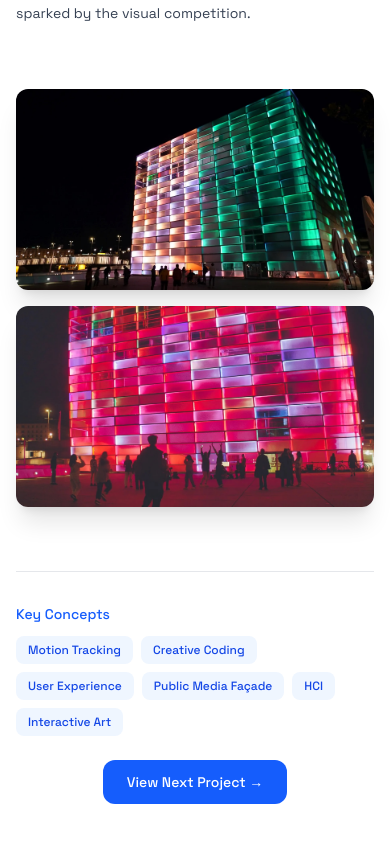
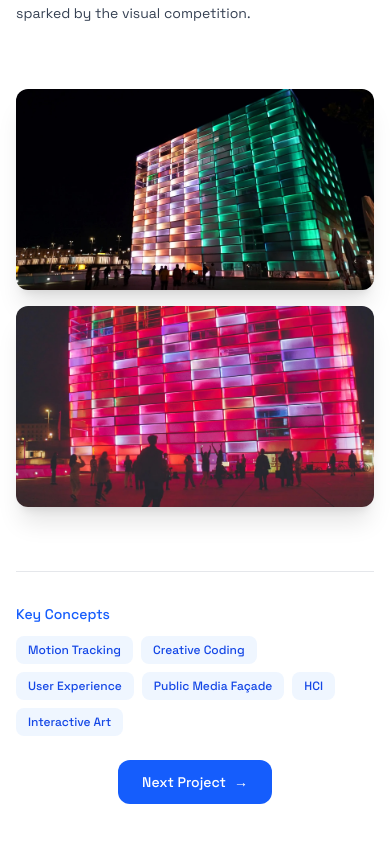
Before and after one commit to aspentabar/personalPortfolio, a React (Vite) app: page /projects/ColorQuandary in a window 390 px wide. Shown: the part 3529-4371 px from the top of the page. Built offline with nearby package versions, Linux system fonts and the light colour scheme.

Commit message:
view next project now works

```diff
--- a/src/pages/Projects.jsx
+++ b/src/pages/Projects.jsx
@@ -25,11 +25,11 @@ const categories = [
   { label: "Human-Computer Interaction", value: "HCI" },
   { label: "Web Development", value: "web" },
   { label: "Graphic Design", value: "graphic" },
-  { label: "AR", value: "ar" },
+  { label: "XR", value: "xr" },
 ];
 
 // List of Projects:
-const featuredProjects = [
+export const featuredProjects = [
   {
     id: "ColorQuandary",
     title: "Color Quandary",
@@ -78,7 +78,7 @@ const featuredProjects = [
       "Designing and developing a VR game using gaze as a way a user can interact with the world around them.",
     tech: ["VR Development", "Gaze Interaction", "Game Design", "Unity"],
     url: "#",
-    categories: ["HCI", "all"],
+    categories: ["HCI", "xr", "all"],
     comingSoon: true,
   },
   {
@@ -93,6 +93,7 @@ const featuredProjects = [
     isCurrentSite: true,
   },
 ];
+
 
 export function Projects() {
   const [selected, setSelected] = useState("all");
@@ -301,6 +302,7 @@ export function Projects() {
         @media (max-width: 640px) {
           body {
             overflow-x: hidden;
+
           }
         }
       `}</style>
--- a/src/pages/projects/ColorQuandary.jsx
+++ b/src/pages/projects/ColorQuandary.jsx
@@ -1,4 +1,6 @@
 import React, { useRef, useEffect, useState } from 'react';
+import { useNavigate } from 'react-router-dom';
+import { getNextProject } from '../../utils/projectNavigationUtils';
 import ArsVid from "../../assets/ArsVid1.mp4";
 import Ars1 from "../../assets/ars1.jpeg";
 import Ars2 from "../../assets/ars2.jpeg";
@@ -263,6 +265,16 @@ function MediaCarousel() {
 // Main Component
 export function ColorQuandary() {
   const videoRef = useRef(null);
+  const navigate = useNavigate();
+
+  // Get the next project for navigation
+  const nextProject = getNextProject("ColorQuandary");
+
+  // Handler for next project navigation
+  const handleNextProject = () => {
+    window.scrollTo({ top: 0, behavior: 'instant' });
+    navigate(nextProject.url);
+  };
 
   useEffect(() => {
     const video = videoRef.current;
@@ -469,7 +481,7 @@ export function ColorQuandary() {
           </div>
         </div>
 
-        {/* Bottom Navigation */}
+        {/* Bottom Navigation - Updated with working navigation */}
         <RevealOnScroll>
           <div className="mt-16 md:mt-32 pt-8 md:pt-16 mb-12 md:mb-24 border-t border-gray-200">
             <div className="flex flex-col md:flex-row md:justify-between md:items-center gap-6 md:gap-8">
@@ -485,8 +497,12 @@ export function ColorQuandary() {
                 </div>
               </div>
               <div className="flex justify-center md:justify-end">
-                <button className="px-6 py-3 md:px-8 md:py-4 bg-blue-600 hover:bg-blue-700 text-white rounded-xl font-medium transition-colors text-sm md:text-base">
-                  View Next Project →
+                <button
+                  onClick={handleNextProject}
+                  className="px-6 py-3 md:px-8 md:py-4 bg-blue-600 hover:bg-blue-700 text-white rounded-xl font-medium transition-colors text-sm md:text-base group"
+                >
+                  Next Project
+                  <span className="ml-2 group-hover:translate-x-1 inline-block transition-transform">→</span>
                 </button>
               </div>
             </div>
--- a/src/pages/projects/Filosofia.jsx
+++ b/src/pages/projects/Filosofia.jsx
@@ -1,6 +1,7 @@
 import React, { useRef, useEffect, useState } from 'react';
+import { useNavigate } from 'react-router-dom';
+import { getNextProject } from '../../utils/projectNavigationUtils';
 
-// Import your assets - update these paths to match your project structure
 // Video
 import FiloVid from "../../assets/filovid.mp4";
 
@@ -265,6 +266,16 @@ function FilosofiaCarousel() {
 // Main Component
 export function Filosophia() {
   const videoRef = useRef(null);
+  const navigate = useNavigate();
+
+  // Get the next project for navigation
+  const nextProject = getNextProject("Filosophia");
+
+  // Handler for next project navigation
+  const handleNextProject = () => {
+    window.scrollTo({ top: 0, behavior: 'instant' });
+    navigate(nextProject.url);
+  };
 
   useEffect(() => {
     const video = videoRef.current;
@@ -406,7 +417,7 @@ export function Filosophia() {
             </section>
           </RevealOnScroll>
 
-          {/* Bottom Navigation - Inside Gray Background */}
+          {/* Bottom Navigation - Updated with working navigation */}
           <RevealOnScroll>
             <div className="mt-16 md:mt-32 pt-8 md:pt-16 pb-12 md:pb-24 border-t border-gray-300">
               <div className="flex flex-col md:flex-row md:justify-between md:items-center gap-6 md:gap-8">
@@ -421,8 +432,12 @@ export function Filosophia() {
                   </div>
                 </div>
                 <div className="flex justify-center md:justify-end">
-                  <button className="px-6 py-3 md:px-8 md:py-4 bg-black hover:bg-gray-800 text-white rounded-xl font-medium transition-colors text-sm md:text-base">
-                    View Next Project →
+                  <button
+                    onClick={handleNextProject}
+                    className="px-6 py-3 md:px-8 md:py-4 bg-black hover:bg-gray-800 text-white rounded-xl font-medium transition-colors text-sm md:text-base group"
+                  >
+                    Next Project
+                    <span className="ml-2 group-hover:translate-x-1 inline-block transition-transform">→</span>
                   </button>
                 </div>
               </div>
--- a/src/pages/projects/OmNom.jsx
+++ b/src/pages/projects/OmNom.jsx
@@ -1,4 +1,6 @@
 import React, { useRef, useEffect, useState } from 'react';
+import { useNavigate } from 'react-router-dom';
+import { getNextProject } from '../../utils/projectNavigationUtils';
 import omnom2 from "../../assets/omnom2.png";
 import omnom3 from "../../assets/omnom3.png";
 import omnom5 from "../../assets/omnom5.png";
@@ -53,6 +55,17 @@ function RevealOnScroll({ children }) {
 
 // Main OmNom Component
 export default function OmNom() {
+  const navigate = useNavigate();
+
+  // Get the next project for navigation
+  const nextProject = getNextProject("OmNom");
+
+  // Handler for next project navigation
+  const handleNextProject = () => {
+    window.scrollTo({ top: 0, behavior: 'instant' });
+    navigate(nextProject.url);
+  };
+
   useEffect(() => {
     const style = document.createElement('style');
     style.textContent = `
@@ -449,7 +462,7 @@ export default function OmNom() {
           </RevealOnScroll>
         </div>
 
-        {/* Bottom Navigation */}
+        {/* Bottom Navigation - Updated with working navigation */}
         <RevealOnScroll>
           <div className="mt-12 md:mt-32 pt-6 md:pt-16 mb-8 md:mb-24 border-t border-gray-200">
             <div className="flex flex-col md:flex-row md:justify-between md:items-center gap-4 md:gap-8">
@@ -472,11 +485,13 @@ export default function OmNom() {
               </div>
               <div className="flex justify-center md:justify-end mt-4 md:mt-0">
                 <button
-                  className="px-4 py-2 sm:px-6 sm:py-3 md:px-8 md:py-4 text-white rounded-xl font-medium transition-colors text-xs sm:text-sm md:text-base w-full sm:w-auto"
+                  onClick={handleNextProject}
+                  className="px-4 py-2 sm:px-6 sm:py-3 md:px-8 md:py-4 text-white rounded-xl font-medium transition-colors text-xs sm:text-sm md:text-base w-full sm:w-auto group"
                   style={{backgroundColor: '#4CA347'}}
                   onMouseEnter={(e) => e.target.style.backgroundColor = '#3A8A37'}
                   onMouseLeave={(e) => e.target.style.backgroundColor = '#4CA347'}>
-                  View Next Project →
+                  Next Project
+                  <span className="ml-2 group-hover:translate-x-1 inline-block transition-transform">→</span>
                 </button>
               </div>
             </div>
--- a/src/pages/projects/TuneLink.jsx
+++ b/src/pages/projects/TuneLink.jsx
@@ -1,4 +1,6 @@
 import React, { useRef, useEffect, useState } from 'react';
+import { useNavigate } from 'react-router-dom';
+import { getNextProject } from '../../utils/projectNavigationUtils';
 import tunelink3 from "../../assets/tunelink3.png";
 import tunelink4 from "../../assets/tunelink4.jpeg";
 import tunelink5 from "../../assets/tunelink5.jpeg";
@@ -65,6 +67,7 @@ function RevealOnScroll({ children }) {
     };
   }, []);
 
+
   return (
     <div
       ref={ref}
@@ -76,6 +79,7 @@ function RevealOnScroll({ children }) {
     </div>
   );
 }
+
 
 // Activity 1 Single Image Carousel Component
 function Activity1Carousel() {
@@ -325,6 +329,16 @@ function DrawingConclusionsCarousel() {
 // Main TuneLink Component
 export default function TuneLink() {
   const videoRef = useRef(null);
+  const navigate = useNavigate();
+
+  // Get the next project for navigation
+  const nextProject = getNextProject("TuneLink");
+
+  // Handler for next project navigation
+  const handleNextProject = () => {
+    window.scrollTo({ top: 0, behavior: 'instant' });
+    navigate(nextProject.url);
+  };
 
   useEffect(() => {
     const video = videoRef.current;
@@ -827,7 +841,7 @@ export default function TuneLink() {
           </RevealOnScroll>
         </div>
 
-        {/* Bottom Navigation */}
+        {/* Bottom Navigation - Updated with working navigation */}
         <RevealOnScroll>
           <div className="mt-12 md:mt-32 pt-6 md:pt-16 mb-8 md:mb-24 border-t border-gray-200">
             <div className="flex flex-col md:flex-row md:justify-between md:items-center gap-4 md:gap-8">
@@ -853,11 +867,13 @@ export default function TuneLink() {
               </div>
               <div className="flex justify-center md:justify-end mt-4 md:mt-0">
                 <button
-                  className="px-4 py-2 sm:px-6 sm:py-3 md:px-8 md:py-4 text-white rounded-xl font-medium transition-colors text-xs sm:text-sm md:text-base w-full sm:w-auto"
+                  onClick={handleNextProject}
+                  className="px-4 py-2 sm:px-6 sm:py-3 md:px-8 md:py-4 text-white rounded-xl font-medium transition-colors text-xs sm:text-sm md:text-base w-full sm:w-auto group"
                   style={{backgroundColor: '#20BF50'}}
                   onMouseEnter={(e) => e.target.style.backgroundColor = '#188A3E'}
                   onMouseLeave={(e) => e.target.style.backgroundColor = '#20BF50'}>
-                  View Next Project →
+                  Next Project
+                  <span className="ml-2 group-hover:translate-x-1 inline-block transition-transform">→</span>
                 </button>
               </div>
             </div>
--- /dev/null
+++ b/src/utils/projectNavigationUtils.js
@@ -0,0 +1,33 @@
+// src/utils/projectNavigationUtils.js
+
+// Import the projects data from Projects.jsx
+import { featuredProjects } from '../pages/Projects';
+
+// Export navigable projects (excluding coming soon and external links)
+export const navigableProjects = featuredProjects
+  .filter(project => !project.comingSoon && !project.isCurrentSite)
+  .map(project => ({
+    id: project.id,
+    title: project.title,
+    url: project.url
+  }));
+
+// Helper function to get the next project
+export const getNextProject = (currentProjectId) => {
+  const currentIndex = navigableProjects.findIndex(p => p.id === currentProjectId);
+  if (currentIndex !== -1 && currentIndex < navigableProjects.length - 1) {
+    return navigableProjects[currentIndex + 1];
+  }
+  // Loop back to first project
+  return navigableProjects[0];
+};
+
+// Helper function to get the previous project (optional for future use)
+export const getPreviousProject = (currentProjectId) => {
+  const currentIndex = navigableProjects.findIndex(p => p.id === currentProjectId);
+  if (currentIndex > 0) {
+    return navigableProjects[currentIndex - 1];
+  }
+  // Loop to last project
+  return navigableProjects[navigableProjects.length - 1];
+};
```
